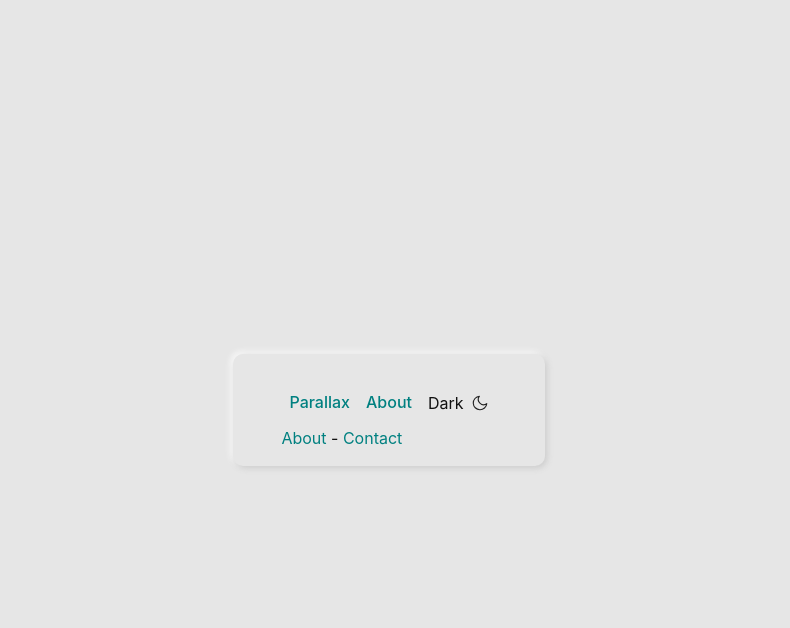
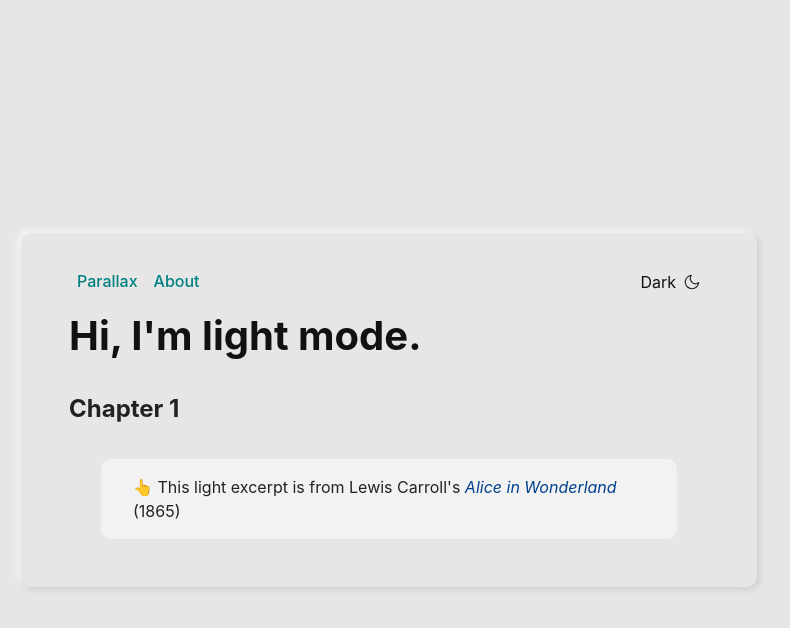
Before and after one commit to mohamadrido/time-parallax, a Jekyll site: the page built from about.html, in a window 1280 px wide. Shown: the top 628 px of the page, without its empty margins (251-1041 px from the left). Built offline with Jekyll 4.4.1, drawn with Linux system fonts in a browser that asks for light colours.

Commit message:
Update page.html

```diff
--- a/_layouts/page.html
+++ b/_layouts/page.html
@@ -14,6 +14,7 @@
       }
     </script>
     <link rel="stylesheet" href="https://mohamadrido.github.io/parallax-jekyll-theme/assets/main.css" />
+
   </head>
   <body>
     <svg style="display: none;">
@@ -57,7 +58,33 @@
 <button class="color-mode__btn1"><a href="https://mohamadrido.com">Parallax</a></button>
 <button class="color-mode__btn1"><a href="https://mohamadrido.com/about">About</a></button>
         </header>
-{{ content }}
+        <div class="color-mode__container dark--hidden">
+          <h1>Hi, I'm light mode.</h1>
+          <h2>Chapter 1</h2>
+          <p class="color-mode__excerpt">
+            👆 This light excerpt is from Lewis Carroll's
+            <a
+              href="https://mohamadrido.github.io/parallax-jekyll-theme/contact"
+              target="_blank"
+              ><em>Alice in Wonderland</em></a
+            >
+            (1865)
+          </p>
+        </div>
+        <div class="color-mode__container light--hidden">
+          <h1>Hi, I'm dark mode.</h1>
+          <h2>Chapter 1</h2>
+          <p class="color-mode__excerpt">
+            👆 This <span class="color-mode__element2">dark</span> excerpt is
+            from Mary Shelley&apos;s
+            <a
+              href="https://mohamadrido.github.io/parallax-jekyll-theme/about"
+              target="_blank"
+              ><em>Frankenstein</em></a
+            >
+            (1818)
+          </p>
+        </div>
       </section>
     </main>
     <script src="https://mohamadrido.github.io/parallax-jekyll-theme/assets/main.js"></script>
```
